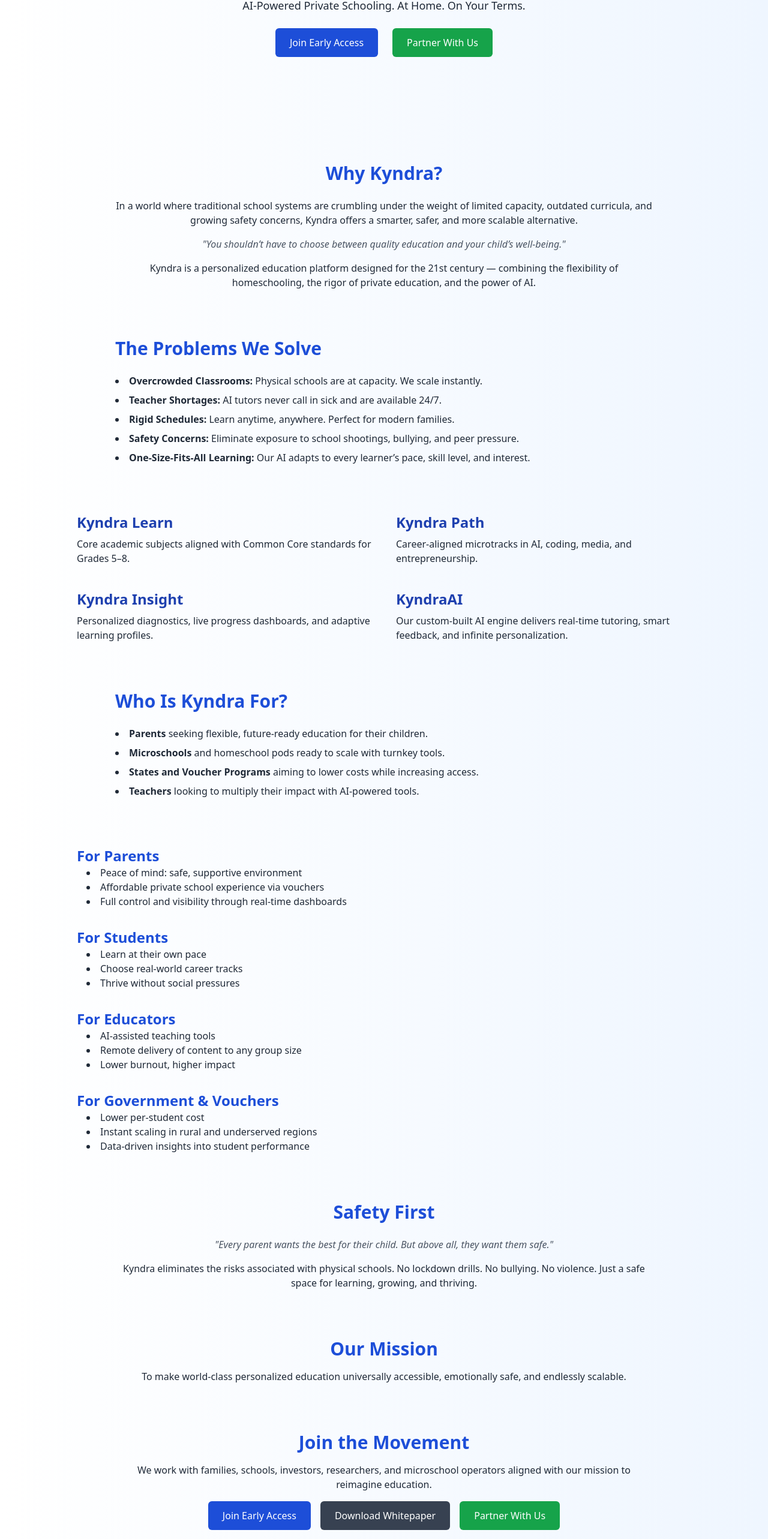
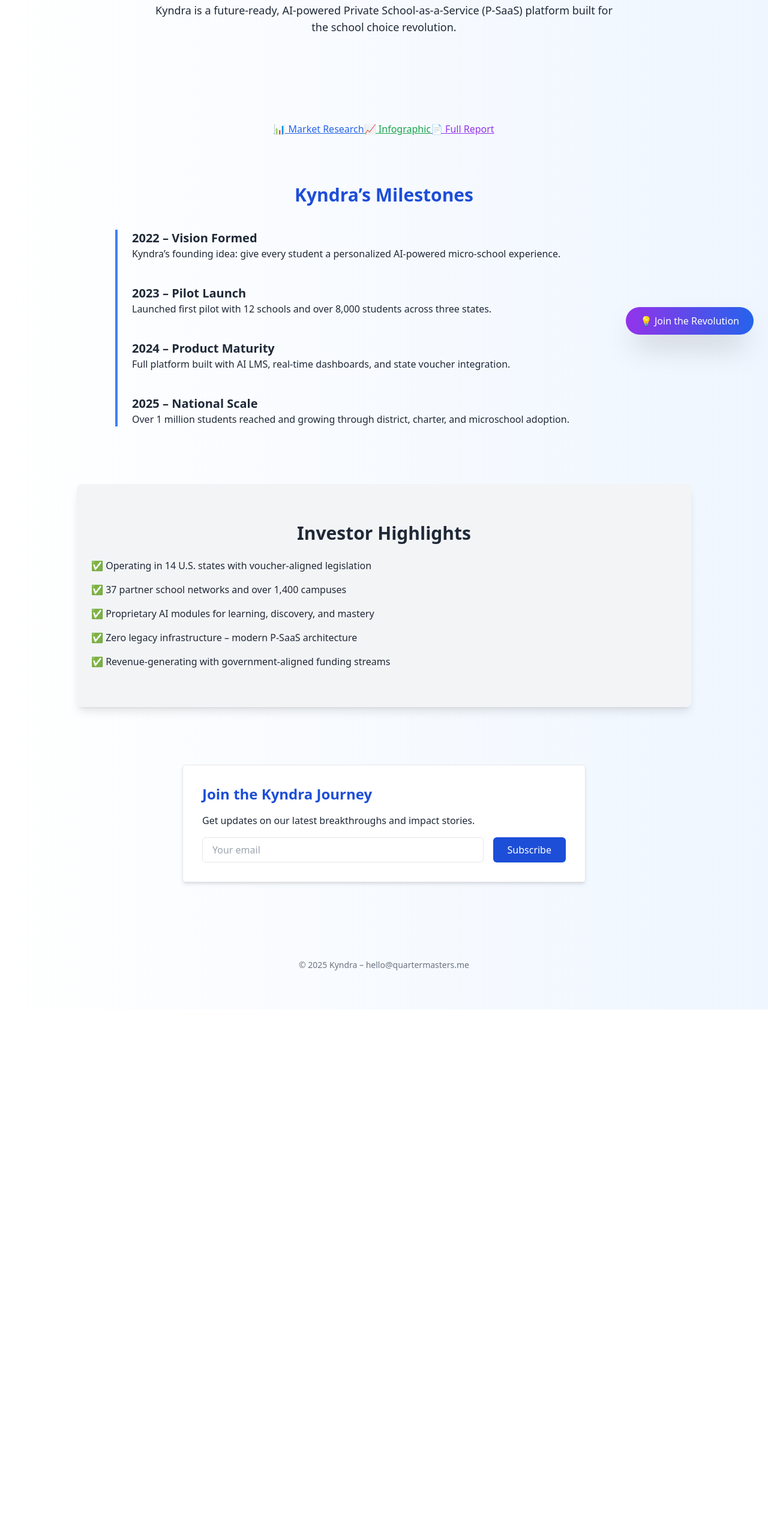
Before and after one commit to Quartermasters-FZC/kyndra-core, a Next.js app: page / in a window 1280 px wide. Shown: the part 229-2795 px from the top of the page at 60% size. After the commit the page ends 1912 px from the top, so only its background shows below. Built offline with nearby package versions, Linux system fonts and the light colour scheme.

Commit message:
Update index.js

```diff
--- a/pages/index.js
+++ b/pages/index.js
@@ -5,14 +5,14 @@ import 'aos/dist/aos.css'
 
 export default function Home() {
   useEffect(() => {
-    AOS.init({ duration: 1000, once: true })
+    AOS.init({ duration: 1000, once: false })
   }, [])
 
   return (
     <>
       <Head>
-        <title>Kyndra – The Future of Personalized Private School as a Service</title>
-        <meta name="description" content="AI-powered private education at home, on your terms." />
+        <title>Kyndra – The Future of Personalized Learning</title>
+        <meta name="description" content="Kyndra is an AI-powered P-SaaS platform transforming education." />
         <meta name="viewport" content="width=device-width, initial-scale=1" />
         <link rel="icon" href="/favicon.ico" />
       </Head>
@@ -20,124 +20,70 @@ export default function Home() {
       <main className="relative bg-gradient-to-r from-white to-blue-50 text-gray-800 min-h-screen px-6 py-16 text-center overflow-x-hidden">
         {/* HERO SECTION */}
         <section className="py-24" data-aos="fade-down">
-          <h1 className="text-5xl font-bold mb-4 text-blue-800">Your Child’s Future, Personalized</h1>
-          <p className="text-lg mb-6 max-w-3xl mx-auto">AI-Powered Private Schooling. At Home. On Your Terms.</p>
-          <div className="flex justify-center gap-6">
-            <a href="#" className="bg-blue-700 text-white px-6 py-3 rounded-md hover:bg-blue-800">Join Early Access</a>
-            <a href="#" className="bg-green-600 text-white px-6 py-3 rounded-md hover:bg-green-700">Partner With Us</a>
-          </div>
+          <h1 className="text-5xl font-bold mb-6 text-blue-800">Welcome to Kyndra</h1>
+          <p className="text-lg max-w-3xl mx-auto">
+            Kyndra is a future-ready, AI-powered Private School-as-a-Service (P-SaaS) platform built for the school choice revolution.
+          </p>
         </section>
 
-        {/* WHY KYNDRA */}
-        <section className="mt-20 max-w-4xl mx-auto" data-aos="fade-up">
-          <h2 className="text-3xl font-bold text-blue-700 mb-6">Why Kyndra?</h2>
-          <p className="mb-4">In a world where traditional school systems are crumbling under the weight of limited capacity, outdated curricula, and growing safety concerns, Kyndra offers a smarter, safer, and more scalable alternative.</p>
-          <blockquote className="italic text-gray-600">"You shouldn’t have to choose between quality education and your child’s well-being."</blockquote>
-          <p className="mt-4">Kyndra is a personalized education platform designed for the 21st century — combining the flexibility of homeschooling, the rigor of private education, and the power of AI.</p>
+        {/* REPORT LINKS */}
+        <section className="mt-12 space-y-4" data-aos="fade-up">
+          <a href="/market-research.html" className="text-blue-600 underline">📊 Market Research</a>
+          <a href="/kyndra-infographic.html" className="text-green-600 underline">📈 Infographic</a>
+          <a href="https://docs.google.com/document/d/1egcEePWUn3Q9pUhUPf_CLNVxIiW0uIhv9sb1v0IpBoY" target="_blank" rel="noopener noreferrer" className="text-purple-600 underline">📄 Full Report</a>
         </section>
 
-        {/* PROBLEMS WE SOLVE */}
-        <section className="mt-20 max-w-4xl mx-auto text-left space-y-4" data-aos="fade-up">
-          <h2 className="text-3xl font-bold text-blue-700 mb-6">The Problems We Solve</h2>
-          <ul className="list-disc list-inside space-y-2">
-            <li><strong>Overcrowded Classrooms:</strong> Physical schools are at capacity. We scale instantly.</li>
-            <li><strong>Teacher Shortages:</strong> AI tutors never call in sick and are available 24/7.</li>
-            <li><strong>Rigid Schedules:</strong> Learn anytime, anywhere. Perfect for modern families.</li>
-            <li><strong>Safety Concerns:</strong> Eliminate exposure to school shootings, bullying, and peer pressure.</li>
-            <li><strong>One-Size-Fits-All Learning:</strong> Our AI adapts to every learner’s pace, skill level, and interest.</li>
+        {/* TIMELINE SECTION */}
+        <section className="mt-20 max-w-4xl mx-auto" data-aos="fade-up">
+          <h2 className="text-3xl font-semibold text-blue-700 mb-10">Kyndra’s Milestones</h2>
+          <ol className="border-l-4 border-blue-500 space-y-10 text-left pl-6">
+            <li data-aos="fade-right">
+              <h3 className="text-xl font-bold">2022 – Vision Formed</h3>
+              <p>Kyndra’s founding idea: give every student a personalized AI-powered micro-school experience.</p>
+            </li>
+            <li data-aos="fade-left">
+              <h3 className="text-xl font-bold">2023 – Pilot Launch</h3>
+              <p>Launched first pilot with 12 schools and over 8,000 students across three states.</p>
+            </li>
+            <li data-aos="fade-right">
+              <h3 className="text-xl font-bold">2024 – Product Maturity</h3>
+              <p>Full platform built with AI LMS, real-time dashboards, and state voucher integration.</p>
+            </li>
+            <li data-aos="fade-left">
+              <h3 className="text-xl font-bold">2025 – National Scale</h3>
+              <p>Over 1 million students reached and growing through district, charter, and microschool adoption.</p>
+            </li>
+          </ol>
+        </section>
+
+        {/* INVESTOR HIGHLIGHTS */}
+        <section className="mt-24 bg-gray-100 py-16 px-6 rounded-lg shadow-lg max-w-5xl mx-auto" data-aos="fade-up">
+          <h2 className="text-3xl font-bold text-gray-800 mb-6">Investor Highlights</h2>
+          <ul className="text-left space-y-4">
+            <li>✅ Operating in 14 U.S. states with voucher-aligned legislation</li>
+            <li>✅ 37 partner school networks and over 1,400 campuses</li>
+            <li>✅ Proprietary AI modules for learning, discovery, and mastery</li>
+            <li>✅ Zero legacy infrastructure – modern P-SaaS architecture</li>
+            <li>✅ Revenue-generating with government-aligned funding streams</li>
           </ul>
         </section>
 
-        {/* MODULES */}
-        <section className="mt-20 max-w-5xl mx-auto grid grid-cols-1 md:grid-cols-2 gap-10 text-left" data-aos="fade-up">
-          <div>
-            <h3 className="text-2xl font-semibold text-blue-800 mb-2">Kyndra Learn</h3>
-            <p>Core academic subjects aligned with Common Core standards for Grades 5–8.</p>
-          </div>
-          <div>
-            <h3 className="text-2xl font-semibold text-blue-800 mb-2">Kyndra Path</h3>
-            <p>Career-aligned microtracks in AI, coding, media, and entrepreneurship.</p>
-          </div>
-          <div>
-            <h3 className="text-2xl font-semibold text-blue-800 mb-2">Kyndra Insight</h3>
-            <p>Personalized diagnostics, live progress dashboards, and adaptive learning profiles.</p>
-          </div>
-          <div>
-            <h3 className="text-2xl font-semibold text-blue-800 mb-2">KyndraAI</h3>
-            <p>Our custom-built AI engine delivers real-time tutoring, smart feedback, and infinite personalization.</p>
-          </div>
+        {/* NEWSLETTER */}
+        <section className="mt-24 max-w-2xl mx-auto text-left bg-white p-8 rounded shadow-md border border-gray-200 animate__animated animate__fadeInUp" data-aos="zoom-in">
+          <h3 className="text-2xl font-semibold text-blue-700 mb-4">Join the Kyndra Journey</h3>
+          <p className="mb-4">Get updates on our latest breakthroughs and impact stories.</p>
+          <form className="flex flex-col sm:flex-row gap-4">
+            <input type="email" placeholder="Your email" className="flex-grow px-4 py-2 border rounded-md focus:outline-none focus:ring-2 focus:ring-blue-500" />
+            <button type="submit" className="bg-blue-700 text-white px-6 py-2 rounded-md hover:bg-blue-800">Subscribe</button>
+          </form>
         </section>
 
-        {/* AUDIENCE */}
-        <section className="mt-20 max-w-4xl mx-auto text-left" data-aos="fade-up">
-          <h2 className="text-3xl font-bold text-blue-700 mb-6">Who Is Kyndra For?</h2>
-          <ul className="list-disc list-inside space-y-2">
-            <li><strong>Parents</strong> seeking flexible, future-ready education for their children.</li>
-            <li><strong>Microschools</strong> and homeschool pods ready to scale with turnkey tools.</li>
-            <li><strong>States and Voucher Programs</strong> aiming to lower costs while increasing access.</li>
-            <li><strong>Teachers</strong> looking to multiply their impact with AI-powered tools.</li>
-          </ul>
-        </section>
-
-        {/* BENEFITS */}
-        <section className="mt-20 max-w-5xl mx-auto text-left space-y-8" data-aos="fade-up">
-          <div>
-            <h3 className="text-2xl font-bold text-blue-700">For Parents</h3>
-            <ul className="list-disc list-inside ml-4">
-              <li>Peace of mind: safe, supportive environment</li>
-              <li>Affordable private school experience via vouchers</li>
-              <li>Full control and visibility through real-time dashboards</li>
-            </ul>
-          </div>
-          <div>
-            <h3 className="text-2xl font-bold text-blue-700">For Students</h3>
-            <ul className="list-disc list-inside ml-4">
-              <li>Learn at their own pace</li>
-              <li>Choose real-world career tracks</li>
-              <li>Thrive without social pressures</li>
-            </ul>
-          </div>
-          <div>
-            <h3 className="text-2xl font-bold text-blue-700">For Educators</h3>
-            <ul className="list-disc list-inside ml-4">
-              <li>AI-assisted teaching tools</li>
-              <li>Remote delivery of content to any group size</li>
-              <li>Lower burnout, higher impact</li>
-            </ul>
-          </div>
-          <div>
-            <h3 className="text-2xl font-bold text-blue-700">For Government & Vouchers</h3>
-            <ul className="list-disc list-inside ml-4">
-              <li>Lower per-student cost</li>
-              <li>Instant scaling in rural and underserved regions</li>
-              <li>Data-driven insights into student performance</li>
-            </ul>
-          </div>
-        </section>
-
-        {/* SAFETY */}
-        <section className="mt-20 max-w-4xl mx-auto" data-aos="fade-in">
-          <h2 className="text-3xl font-bold text-blue-700 mb-6">Safety First</h2>
-          <blockquote className="italic text-gray-600">"Every parent wants the best for their child. But above all, they want them safe."</blockquote>
-          <p className="mt-4">Kyndra eliminates the risks associated with physical schools. No lockdown drills. No bullying. No violence. Just a safe space for learning, growing, and thriving.</p>
-        </section>
-
-        {/* MISSION */}
-        <section className="mt-20 max-w-4xl mx-auto" data-aos="fade-up">
-          <h2 className="text-3xl font-bold text-blue-700 mb-4">Our Mission</h2>
-          <p>To make world-class personalized education universally accessible, emotionally safe, and endlessly scalable.</p>
-        </section>
-
-        {/* CTA SECTION */}
-        <section className="mt-20 max-w-4xl mx-auto" data-aos="zoom-in">
-          <h2 className="text-3xl font-bold text-blue-700 mb-4">Join the Movement</h2>
-          <p className="mb-4">We work with families, schools, investors, researchers, and microschool operators aligned with our mission to reimagine education.</p>
-          <div className="flex flex-wrap justify-center gap-4">
-            <a href="#" className="bg-blue-700 text-white px-6 py-3 rounded-md hover:bg-blue-800">Join Early Access</a>
-            <a href="#" className="bg-gray-700 text-white px-6 py-3 rounded-md hover:bg-gray-800">Download Whitepaper</a>
-            <a href="#" className="bg-green-600 text-white px-6 py-3 rounded-md hover:bg-green-700">Partner With Us</a>
-          </div>
-        </section>
+        {/* FLOATING CTA */}
+        <div className="fixed bottom-6 right-6 z-50">
+          <a href="#" className="bg-gradient-to-r from-purple-600 to-blue-600 text-white px-6 py-3 rounded-full shadow-2xl hover:scale-105 transition-transform duration-300">
+            💡 Join the Revolution
+          </a>
+        </div>
 
         {/* FOOTER */}
         <footer className="mt-32 text-sm text-gray-500">
```
